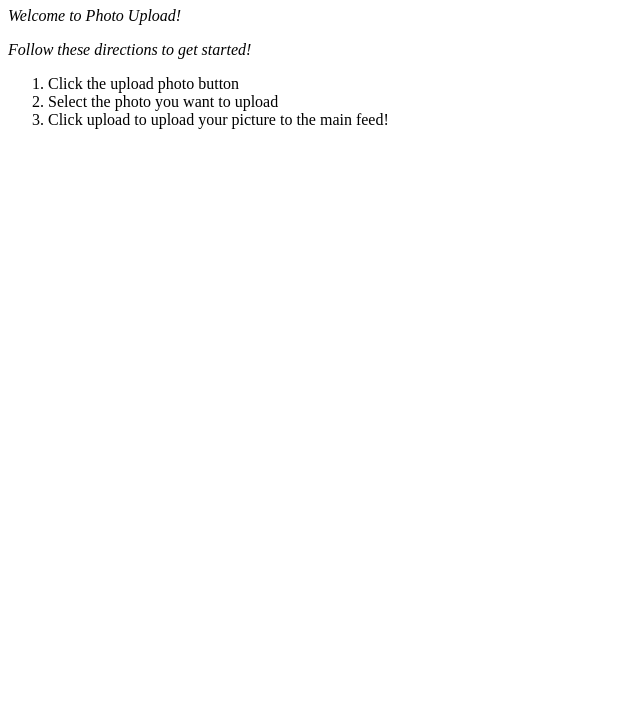
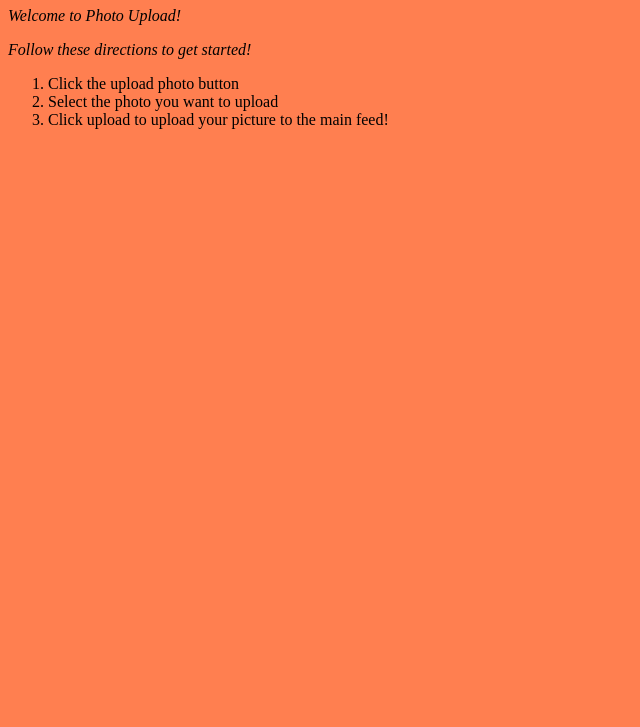
Before and after one commit to dqhq96/GitTest, a plain HTML site: page index.html in a window 1280 px wide. Shown: the part 73-800 px from the top of the page, without its empty margins (0-640 px from the left). Drawn offline with Linux system fonts and the light colour scheme.

Commit message:
added css file

```diff
--- a/index.html
+++ b/index.html
@@ -4,6 +4,7 @@
     <title>PhotoUpload</title>
     <meta charset="utf-8">
     <meta name="viewport" content="width=device-width, initial-scale=1">
+    <link href="main.css" rel="stylesheet" type="text/css"/>
   </head>
 
   <body>
--- /dev/null
+++ b/main.css
@@ -0,0 +1,3 @@
+body{
+  background:rgb(255,127,80); /*coral*/
+}
```
